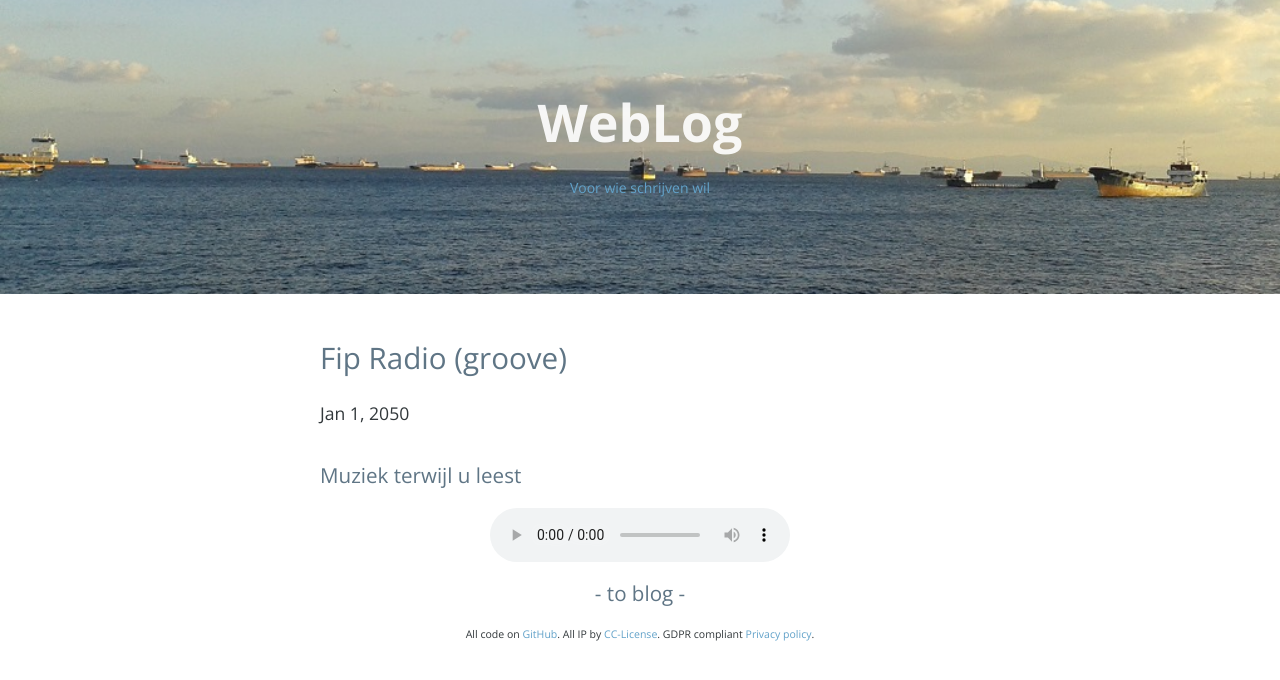
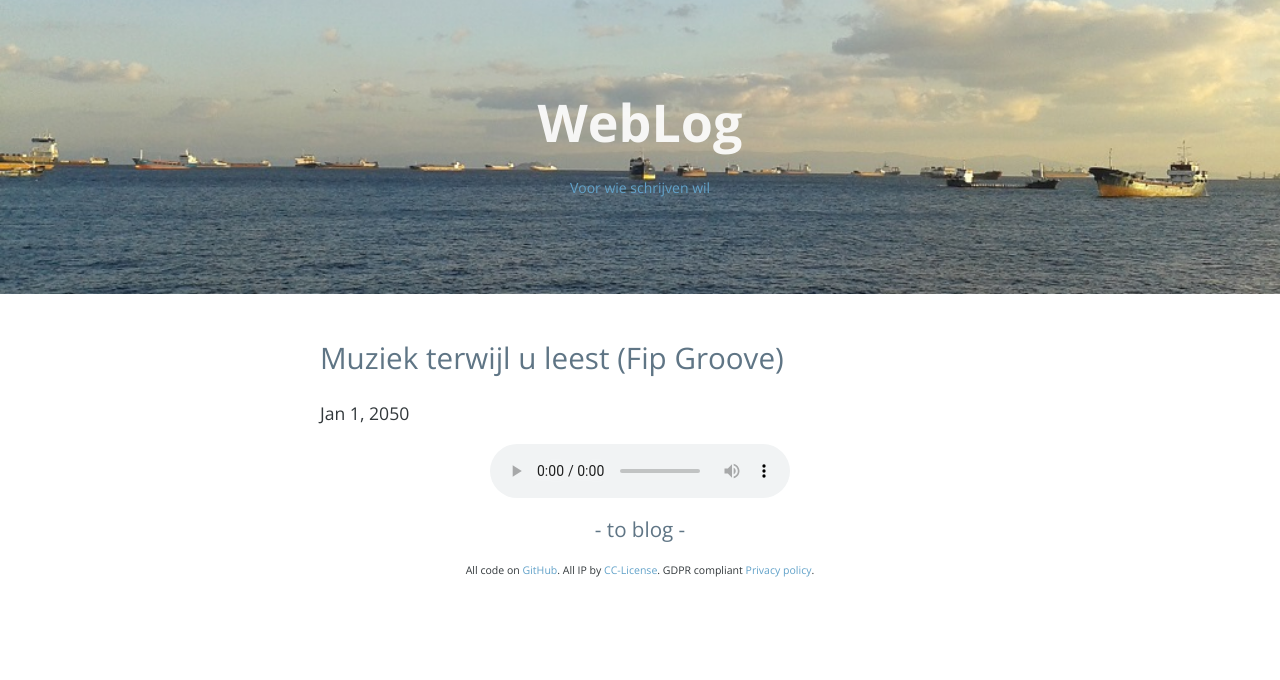
Before and after one commit to fprisse/Weblog, a Jekyll site: the page built from _posts/2020-09-15-fip.md, in a window 1280 px wide. Shown: the top 680 px of the page. Built offline with Jekyll 4.4.1, drawn with Linux system fonts in a browser that asks for light colours; nearby versions of some CDN libraries; comment, search, counter and statistics services are not loaded.

Commit message:
Update 2020-09-15-fip.md

```diff
--- a/_posts/2020-09-15-fip.md
+++ b/_posts/2020-09-15-fip.md
@@ -1,10 +1,7 @@
 ---
 layout: post
-title: Fip Radio (groove)
+title: Muziek terwijl u leest (Fip Groove)
 date: 2050-01-01 01:00:00 +0100
 categories: Huis
 ---
-
-### Muziek terwijl u leest
-
 <div align="center"><audio controls src="https://direct.fipradio.fr/live/fip-webradio3.mp3" autoplay><p>No Audio</p></audio></div>
```
